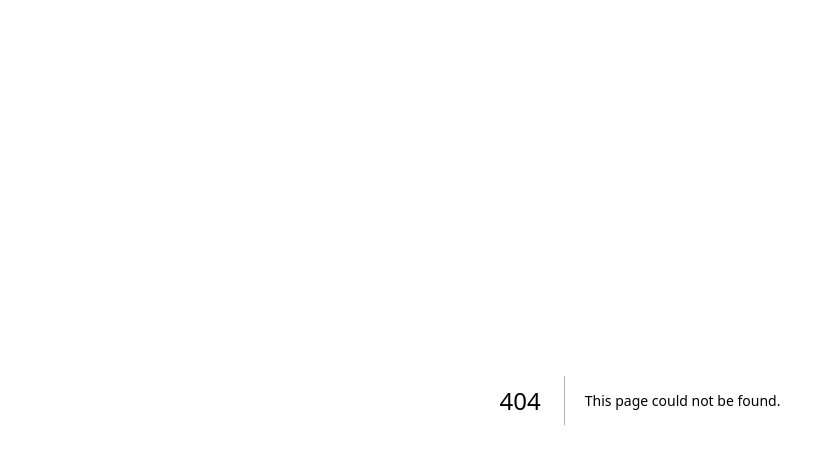
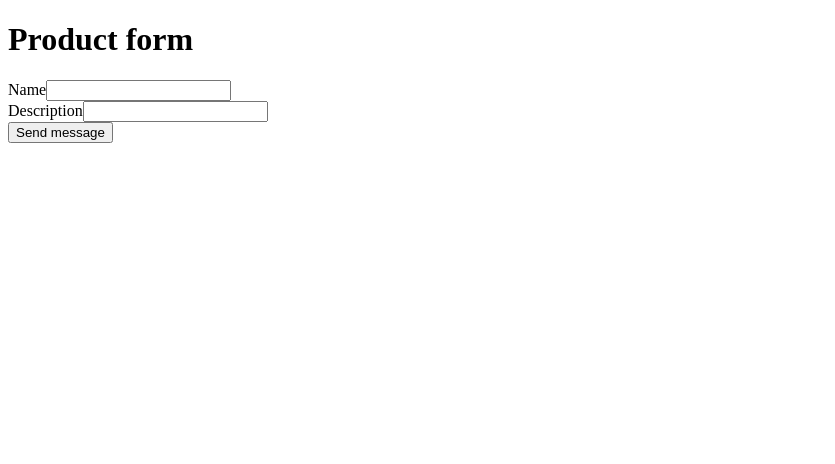
Before and after one commit to daniloscipioni/app-store, a Next.js app: page /products/register in a window 1280 px wide. Before the commit this address had no page. Shown: the top 464 px of the page, without its empty margins (0-835 px from the left). Built offline with nearby package versions, Linux system fonts and the light colour scheme.

Commit message:
first commit for front

```diff
--- /dev/null
+++ b/pages/products/register.js
@@ -0,0 +1,74 @@
+import React, { useState } from "react"
+
+export default function Contact() {
+  const [formData, setFormData] = useState({
+    name: "",
+    description: ""
+  });
+
+  const [formSuccess, setFormSuccess] = useState(false)
+  const [formSuccessMessage, setFormSuccessMessage] = useState("")
+
+  const handleInput = (e) => {
+    const fieldName = e.target.name;
+    const fieldValue = e.target.value;
+
+    setFormData((prevState) => ({
+      ...prevState,
+      [fieldName]: fieldValue
+    }));
+  }
+
+  const  submitForm = async (e) => {
+    // We don't want the page to refresh
+    e.preventDefault()
+
+    const formURL = e.target.action
+    const data = new FormData()
+
+    // Turn our formData state into data we can use with a form submission
+    Object.entries(formData).forEach(([key, value]) => {
+      data.append(key, value);
+    })
+
+    // POST the data to the URL of the form
+   await fetch(formURL, {
+      method: "POST",
+      body: data,
+      headers: {
+        'accept': 'application/json',
+      },
+    }).then((response) => response.json())
+    .then((data) => {
+      setFormData({
+        name: "",
+        description: "",
+      })
+      setFormSuccess(true)
+      setFormSuccessMessage(data.Id)
+    })
+  }
+
+  return (
+    <div>
+      <h1>Product form</h1>
+      {formSuccess ?
+        <div>{formSuccessMessage}</div>
+        :
+        <form method="POST" action="http://localhost:8081/v1/products" onSubmit={submitForm}>
+          <div>
+            <label>Name</label>
+            <input type="text" name="name" onChange={handleInput} value={formData.name} />
+          </div>
+
+          <div>
+            <label>Description</label>
+            <input type="text" name="description" onChange={handleInput} value={formData.description} />
+          </div>
+
+          <button type="submit">Send message</button>
+        </form>
+      }
+    </div>
+  )
+}
```
Also changed, not shown: pages/orders/register.js (added, +74 -0 lines).
